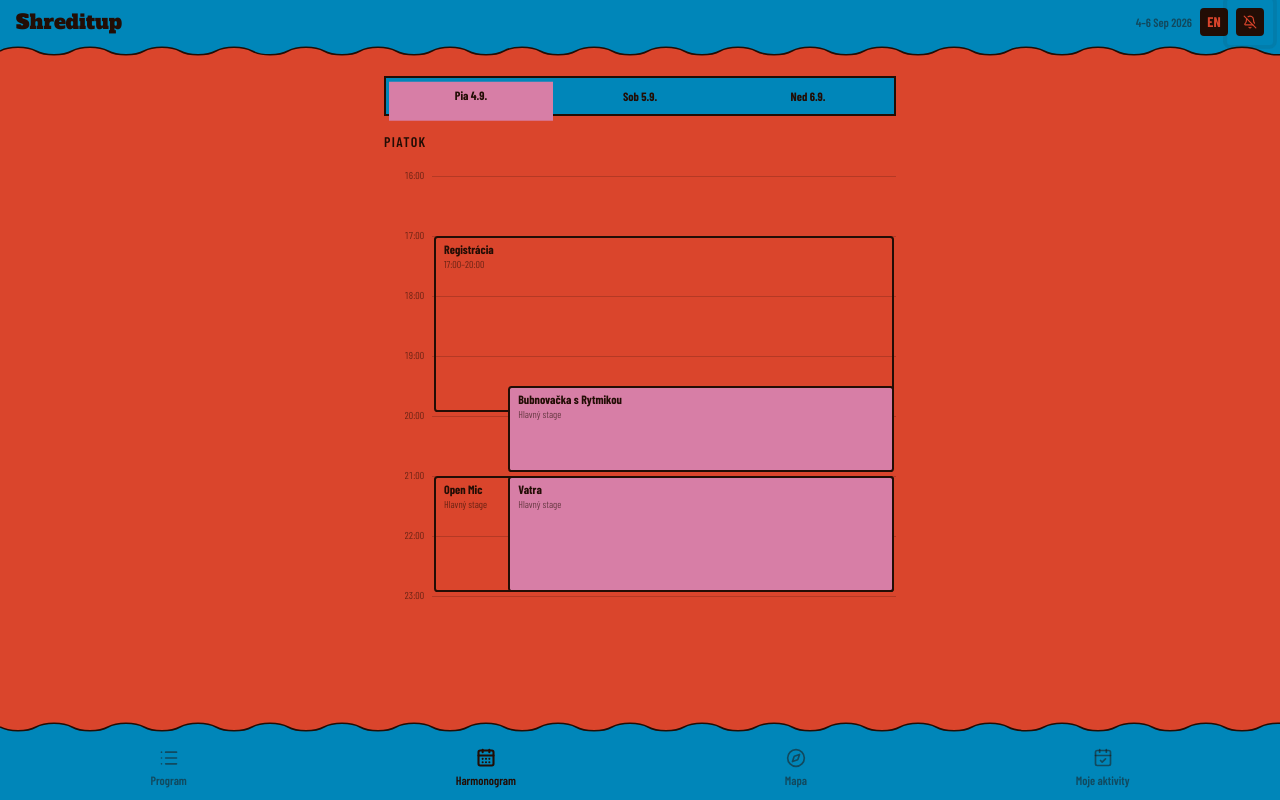
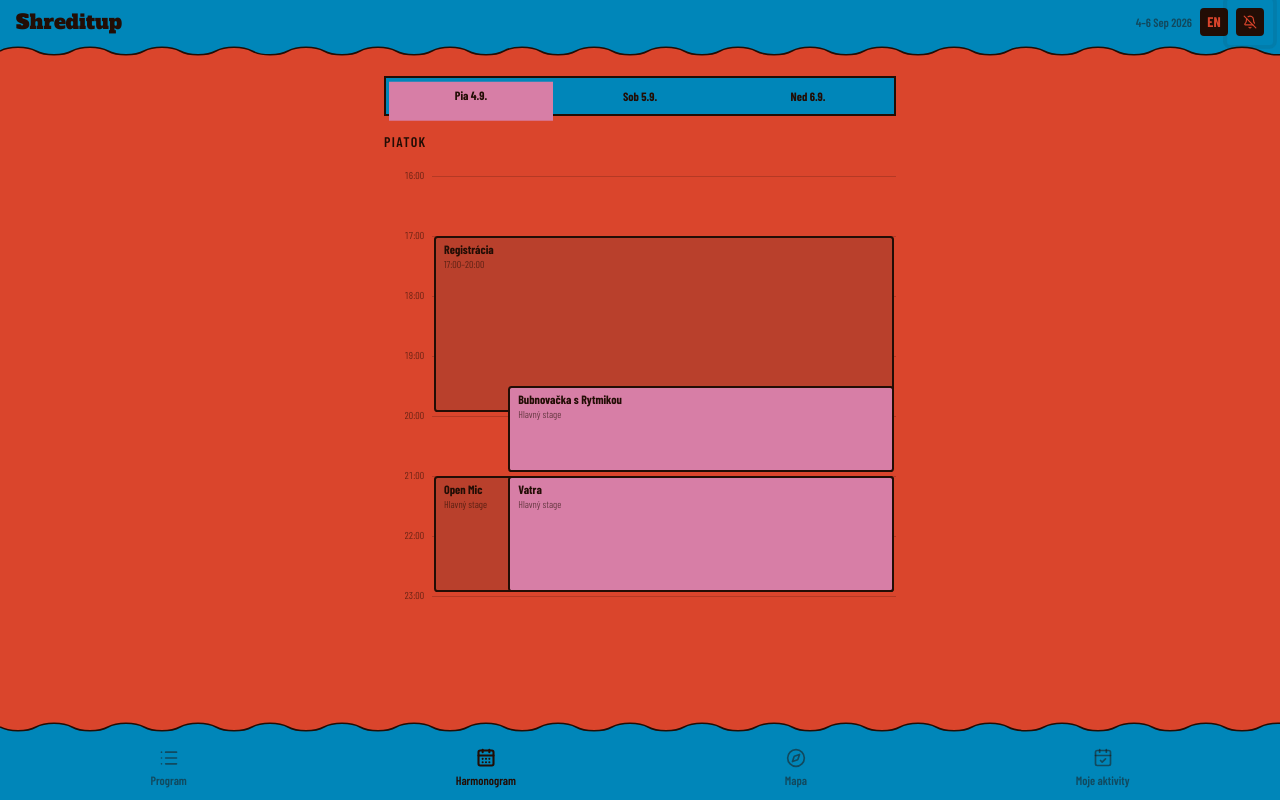
Before and after one commit to nikoleta01/shreditup, a Next.js app: page /timetable in a window 1280 px wide. Built offline with nearby package versions, Linux system fonts and the light colour scheme.

Commit message:
fix(program): remove genres

```diff
--- a/app/program/page.tsx
+++ b/app/program/page.tsx
@@ -59,16 +59,6 @@ function ProgramCard({
             </span>
           )}
         </div>
-        {p.genre && (
-          <div>
-            <span
-              className="text-[11px] font-bold uppercase tracking-wide text-foreground/80"
-              style={{ fontFamily: "var(--font-barlow-condensed)" }}
-            >
-              {p.genre}
-            </span>
-          </div>
-        )}
         {p.description && (
           <p className="text-sm text-foreground/85">{p.description}</p>
         )}
--- a/app/timetable/page.tsx
+++ b/app/timetable/page.tsx
@@ -97,7 +97,9 @@ function ProgramBlock({ p, startHour }: { p: LaidOut; startHour: number }) {
         left: `calc(${p.left * 100}% + 2px)`,
         width: `calc(${p.width * 100}% - 4px)`,
         zIndex: p.z,
-        backgroundColor: CATEGORY_COLOR[p.category],
+        backgroundColor: p.category
+          ? CATEGORY_COLOR[p.category]
+          : "var(--muted)",
       }}
     >
       <p
```
